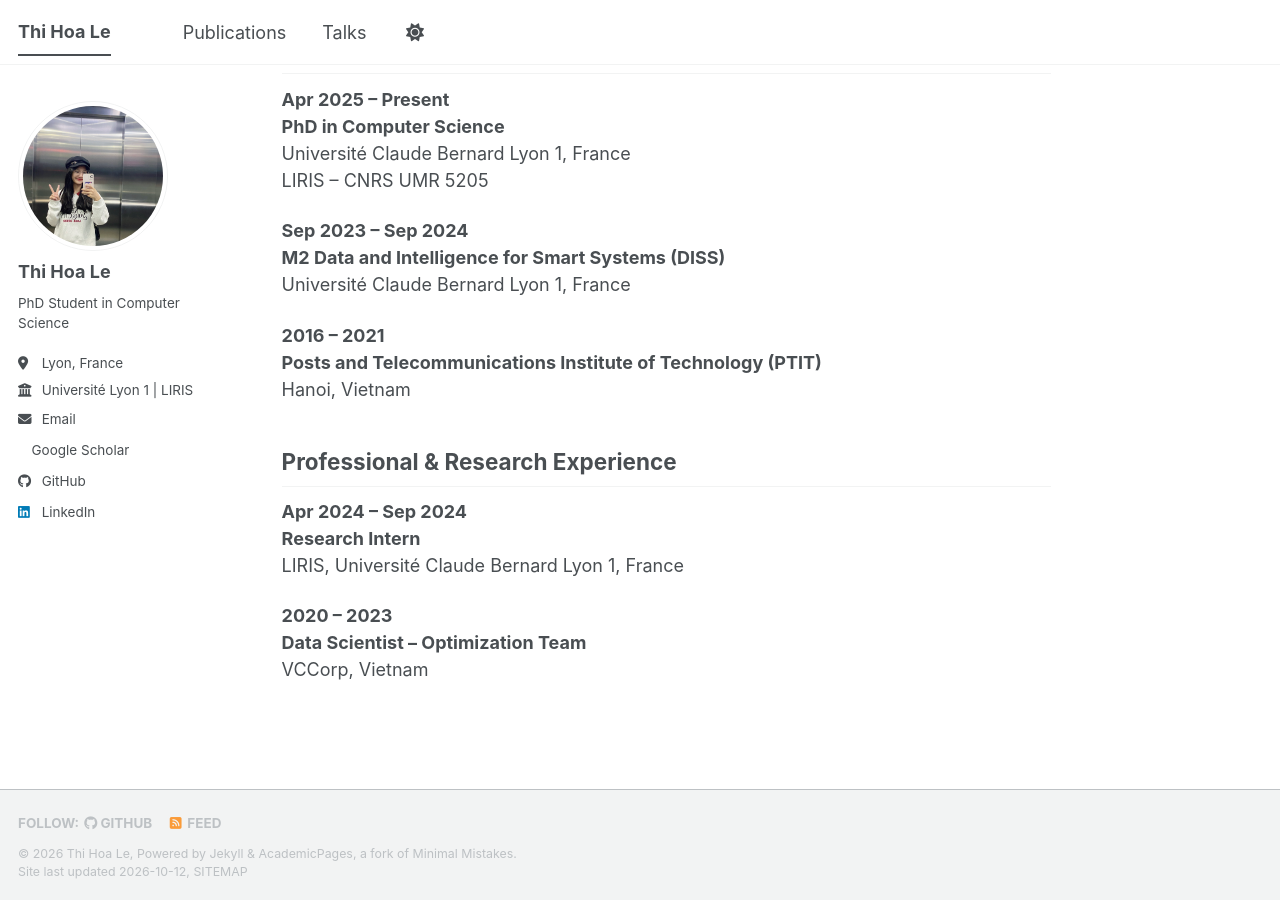
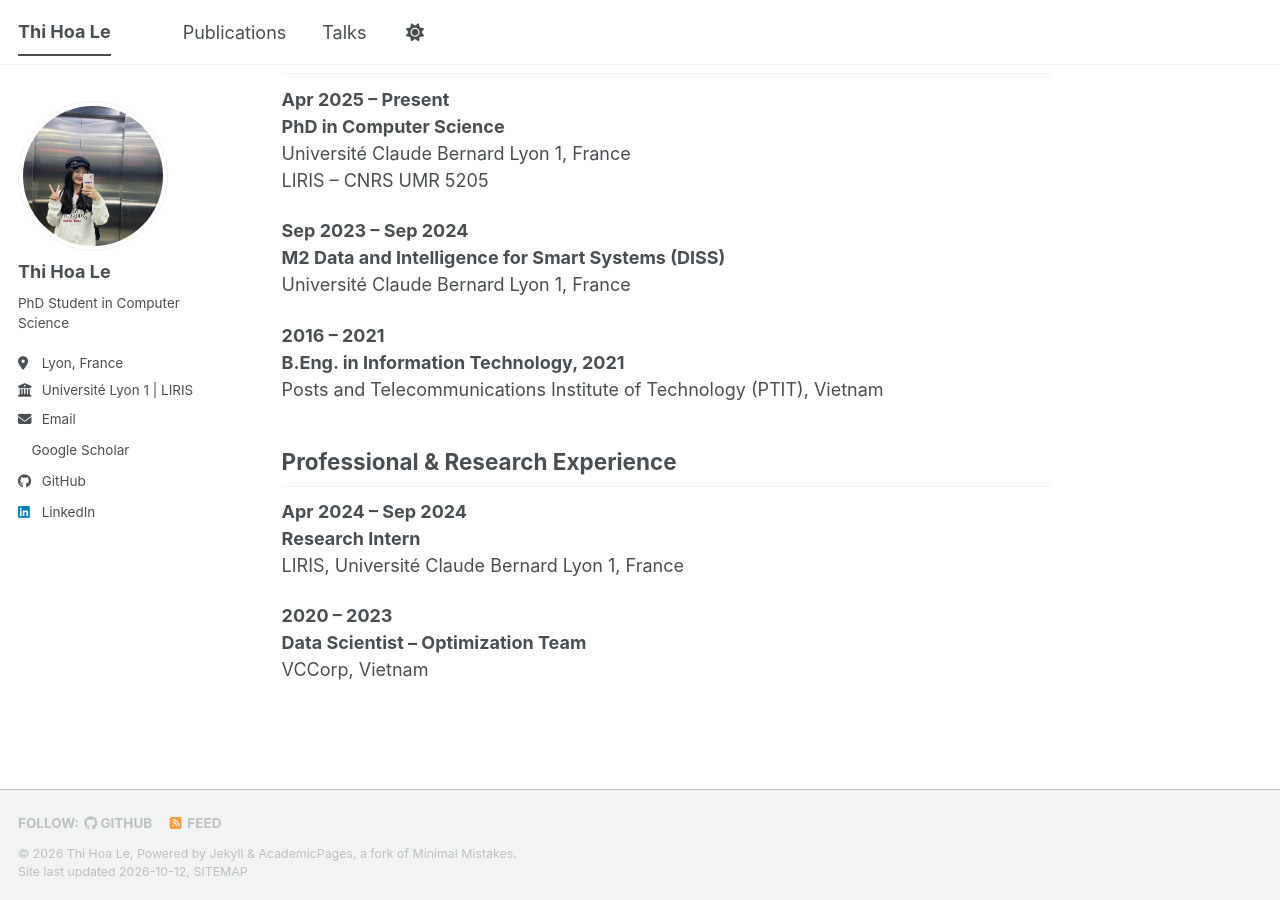
Before and after one commit to thihoale/thihoale.github.io, a Jekyll site: the page built from _pages/about.md, in a window 1280 px wide and 900 px high, scrolled down 770 px. Built offline with Jekyll 4.4.1, drawn with Linux system fonts in a browser that asks for light colours; a style sheet for code colours, icons or effects is not loaded.

Commit message:
Update about.md

```diff
--- a/_pages/about.md
+++ b/_pages/about.md
@@ -44,8 +44,8 @@ LIRIS – CNRS UMR 5205
 Université Claude Bernard Lyon 1, France
 
 **2016 – 2021**
-**Posts and Telecommunications Institute of Technology (PTIT)**
-Hanoi, Vietnam
+**B.Eng. in Information Technology, 2021**
+Posts and Telecommunications Institute of Technology (PTIT), Vietnam
 
 ## Professional & Research Experience
 
```
